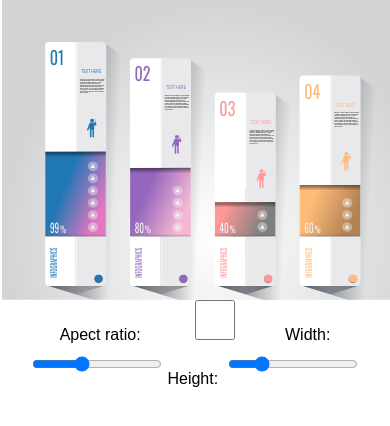
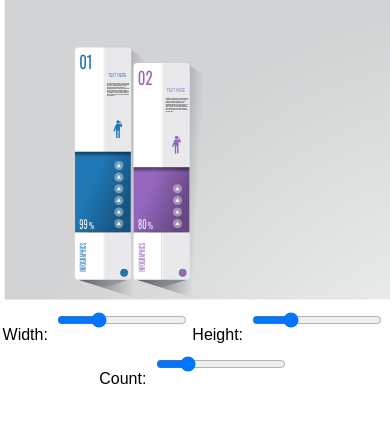
Before and after one commit to sarath704/svgComponents, a React app: page / in a window 390 px wide. Shown: the top 426 px of the page. Built offline with nearby package versions, Linux system fonts and the light colour scheme.

Commit message:
responsive changes

```diff
--- a/src/App.scss
+++ b/src/App.scss
@@ -1,7 +1,7 @@
 .st1{fill:#FFFFFF;}
 .App,.bar-container {
   text-align: center;
-  max-width: 800px;
+  // max-width: 800px;
   margin: 0px auto;
   width: 100%;
 }
--- a/src/bar/bar.js
+++ b/src/bar/bar.js
@@ -61,6 +61,15 @@ class Bar extends React.Component {
 
         return rgb;
     }
+    getBarCoorrdinates(){
+        // console.log(this.refs.bar.getBoundingClientRect());
+        console.log(this.refs.bar.getBBox())
+    }
+    // componentDidMount() {
+    //     if (this.refs.bar) {
+    //       this.getBarCoorrdinates();
+    //     }
+    // }
     componentWillMount(){
         this.setState({
             data:this.props.data,
@@ -101,14 +110,20 @@ class Bar extends React.Component {
     getBarWidth(){
 
         const width    = Math.min(this.props.config.containerConfig.width,this.props.config.containerConfig.height);
+
         const maxItems = this.props.config.barCount||this.props.config.containerConfig.maxItems;
-        const maxWidth = Math.min(200,Math.round(1110/maxItems));
+        let viewBoxWidth= (maxItems*200);
+        const maxWidth = Math.min(200,Math.round(this.props.config.containerConfig.width/maxItems));
         const  scale   = Math.min(1,maxWidth/200 );
-    return {width:Math.min(200,Math.round(1110/maxItems)),scale:scale}
+
+        return {width:Math.min(210,viewBoxWidth/maxItems),scale:maxItems>4?6/maxItems:1.2}
+        // return {width:maxItems,scale:1/maxItems}
     }
     render() {
 
-
+        if (this.refs.bar) {
+            this.getBarCoorrdinates();
+          }
         const index         = this.props.index || 0;
         const isGradient    = this.props.config.barConfig.showGradient||false;
 
@@ -134,7 +149,7 @@ class Bar extends React.Component {
         const upArrowsCount      = this.arrowsCount(barValue,totalArrowHeight,spaceBetweenArrows,targetHeight);
 
         return (
-            <g className="bar" transform={`translate(${ 200 * index}, -50),scale(0.9,0.8)`} key={index}>
+            <g className="bar" ref="bar" transform={`translate(${ (barWidth * index)+10}, 0),scale(${scaleBar,scaleBar})`} key={index}>
                 <linearGradient
                     id={`bar-drop-shadow-${index}`}
                     gradientUnits="userSpaceOnUse"
--- a/src/bar/barContainer.js
+++ b/src/bar/barContainer.js
@@ -36,8 +36,11 @@ class SvgBarComponent extends React.Component {
 
  }
  aspectChange(e){
+  let newValue = (this.state.aspectPresrved === "on" || this.state.aspectPresrved === true) ? false : true;
+
+
   this.setState({
-    aspectPresrved:e.target.value
+    aspectPresrved:newValue
   })
  }
  onChangeHeight(event){
@@ -48,9 +51,17 @@ class SvgBarComponent extends React.Component {
   })
 
 }
+onChangeCount(event){
+  let config= this.state.config;
+  config.containerConfig.maxItems=event.target.value;
+  this.setState({
+    data : this.state.data.slice(0,event.target.value),
+    config:config
+  })
+}
   componentWillMount() {
     this.setMax();
-    this.setState({data: BarJsonData.data, config: configData,aspectPresrved:false})
+    this.setState({data: BarJsonData.data, config: configData,aspectPresrved:false});
   }
 
   setMax() {
@@ -70,7 +81,15 @@ class SvgBarComponent extends React.Component {
 
     });
   }
+getBarcount(){
+  const barDataCount  = Math.min(this.state.data.length,this.state.config.containerConfig.maxItems||9999);
+    const barRenderData  = this.state.data.slice(0,barDataCount);
+    this.setState({
+      data : this.state.data.slice(0,barDataCount),
+      config: Object.assign(this.state.config,{barCount:barRenderData.length})
 
+    });
+}
   isIEBrowser(){
    return (!!window.MSInputMethodContext && !!document.documentMode) || navigator
     .appVersion
@@ -82,19 +101,20 @@ class SvgBarComponent extends React.Component {
 
     // Colors
     const shadowColor   = this.state.config.shadowColor  || this.state.data.shadowColor   || null;
-    const backgroundBg = this.state.config.containerConfig.background;
+    // const backgroundBg = this.state.config.containerConfig.background;
     const showBackground =  this.state.config.containerConfig.showBackground !== undefined?this.state.config.containerConfig.showBackground: true;
     const height  = this.state.config.containerConfig.height || 800;
     const width   = this.state.config.containerConfig.width || 800;
     const maxItems = this.state.config.containerConfig.maxItems;
-   let  aspectPresrved =this.state.aspectPresrved;
+    let  aspectPresrved =this.state.aspectPresrved || false;
     let preserveAspectRatio;
+    let viewBoxWidth= (maxItems*200)+100;
     if(aspectPresrved){
         if(this.state.config.containerConfig.width>this.state.config.containerConfig.width){
-        preserveAspectRatio ='xMaxYMid'
+        preserveAspectRatio ='xMaxYMax'
         }
         else if(this.state.config.containerConfig.width<this.state.config.containerConfig.width){
-        preserveAspectRatio ='xMidYMax'
+        preserveAspectRatio ='xMaxYMax'
         }
         else{
         preserveAspectRatio= "xMaxYMid";
@@ -114,7 +134,7 @@ class SvgBarComponent extends React.Component {
 // }
 
     //  IE related
-    const isIE = this.isIEBrowser;
+    // const isIE = this.isIEBrowser;
     // const preserveAspectRatio = isIE
     //   ? "none"
     //   : "xMinYMin";
@@ -126,9 +146,9 @@ class SvgBarComponent extends React.Component {
         id="Layer_1"
         width={width}
         height={height}
-        viewBox={`0 0 ${230*maxItems} 650`}
-        preserveAspectRatio={preserveAspectRatio}
-        xmlns="http://www.w3.org/2000/svg">
+        // viewBox={`0 0 ${1024} ${1024}`}
+        preserveAspectRatio={"none"}
+        xmlns="http://www.w3.org/2000/svg" ref="barcontainer">
         <defs>
 
           <radialGradient
@@ -183,7 +203,9 @@ class SvgBarComponent extends React.Component {
             <stop offset={0.064} stopColor={ shadowColor || "#e9e8eb"}/>
           </linearGradient>
         </defs>
-       {showBackground&&<path fill="url(#bg)" d={`M4.662-.383h${1110}.982v${650}H4.662z`}/ > }
+
+       {showBackground&&<path fill="url(#bg)" d={`M4.662-.383h${width}.0v${height}H4.662z`}/ > }
+       <svg width="100%" x="0%" y="0" height="100%"  preserveAspectRatio={"xMidYMin meet"} viewBox={`50 50 ${viewBoxWidth>1024?viewBoxWidth:1024} ${viewBoxWidth>1024?viewBoxWidth:1024}`}>
         {
           this.state.data.map((barItem, index) => {
             return (
@@ -196,6 +218,7 @@ class SvgBarComponent extends React.Component {
             )
           })
         }
+        </svg>
 
       </svg>
     )
@@ -208,9 +231,10 @@ class SvgBarComponent extends React.Component {
 
         </section>
         <div className="submit">
-        Apect ratio: <input type="checkbox" onChange={this.aspectChange.bind(this)} checked={this.state.aspectPresrved} value={this.state.aspectPresrved} />
-          Width: <input type="range" onChange={this.onChangeWidth.bind(this)} value={this.state.config.containerConfig.width} min="200" max="800"/>
-          Height: <input type="range" onChange={this.onChangeHeight.bind(this)} value={this.state.config.containerConfig.height} min="200" max="800"/>
+        {this.state.aspectPresrved}
+          Width: <input type="range" onChange={this.onChangeWidth.bind(this)} value={this.state.config.containerConfig.width} min="200" max="1024"/>
+          Height: <input type="range" onChange={this.onChangeHeight.bind(this)} value={this.state.config.containerConfig.height} min="200" max="680"/>
+          Count: <input type="range" onChange={this.onChangeCount.bind(this)} value={this.state.config.containerConfig.maxItems} min="1" max="8"/>
           </div>
       </div>
     );
--- a/src/bar/config.json
+++ b/src/bar/config.json
@@ -26,7 +26,7 @@
 		"width": 400,
 		"gradientType": "none",
 		"gradientColors": [],
-		"maxItems": 4,
+		"maxItems": 2,
 		"background":"#555a61"
 	},
 	"barConfig": {
@@ -52,9 +52,6 @@
 			"#17becf",
 			"#9edae5"
 		],
-		"gradientColors":["#e377c2",
-			"#f7b6d2",
-			"#7f7f7f"],
 		"showGradient": true,
 		"minWidth": 120
 	}
```
